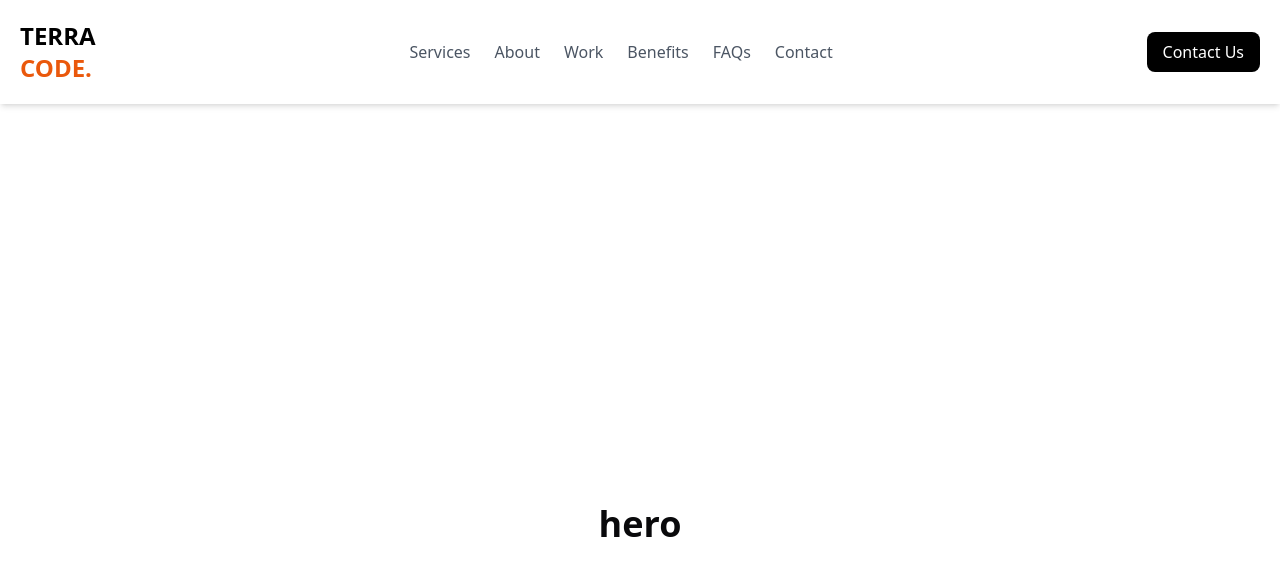
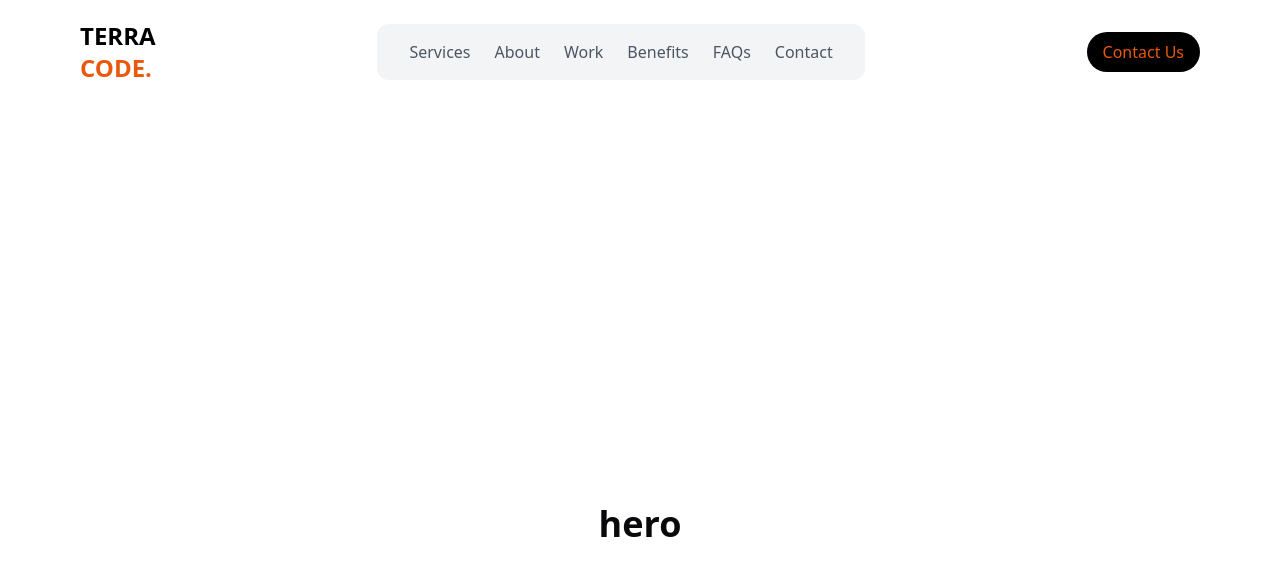
Before and after one commit to Terracode-Dev/Main-Site, a React (Vite) app: page / in a window 1280 px wide. Shown: the top 576 px of the page. Built offline with nearby package versions, Linux system fonts and the light colour scheme.

Commit message:
modify nav bar

```diff
--- a/src/components/navbar.tsx
+++ b/src/components/navbar.tsx
@@ -8,7 +8,7 @@ const Navbar: React.FC = () => {
   const toggleMenu = () => setMenuOpen(!menuOpen);
 
   return (
-    <nav className="flex items-center justify-between p-5 bg-white shadow-md">
+    <nav className="flex items-center justify-between px-5 py-5 bg-white lg:px-20 ">
       {/* Logo */}
       <div className="text-2xl font-bold text-gray-800">
         <span className="text-black">TERRA</span><br/>
@@ -16,7 +16,7 @@ const Navbar: React.FC = () => {
       </div>
 
       {/* Desktop Menu */}
-      <div className="hidden space-x-6 md:flex">
+      <div className="hidden px-8 py-4 space-x-6 bg-gray-100 rounded-xl md:flex">
         <ScrollLink to="services" smooth={true} duration={500} className="text-gray-600 cursor-pointer hover:text-orange-600">
           Services
         </ScrollLink>
@@ -39,19 +39,19 @@ const Navbar: React.FC = () => {
 
       {/* Contact Us Button */}
       <div className="hidden md:flex">
-        <ScrollLink to="contact" smooth={true} duration={500} className="px-4 py-2 text-white bg-black rounded-lg cursor-pointer hover:bg-gray-800">
+        <ScrollLink to="contact" smooth={true} duration={500} className="px-4 py-2 text-orange-600 bg-black cursor-pointer rounded-3xl hover:bg-gray-800">
           Contact Us
         </ScrollLink>
       </div>
 
       {/* Mobile Menu Button */}
       <button onClick={toggleMenu} className=" md:hidden">
-        {menuOpen ? <X /> : <div className='flex items-center gap-5 p-2 bg-gray-100 rounded-md'><h2 className='font-bold text-orange-600'>Home</h2><Logs /></div>}
+        {menuOpen ? <X /> : <div className='flex items-center gap-4 p-4 bg-gray-100 rounded-xl'><h2 className='text-2xl font-normal text-orange-600'>Home</h2><Logs /></div>}
       </button>
 
       {/* Mobile Dropdown Menu */}
       {menuOpen && (
-        <div className="absolute left-0 flex flex-col items-center w-full p-5 space-y-4 bg-white shadow-md top-16 md:hidden">
+        <div className="absolute left-0 flex flex-col items-center w-full p-5 space-y-4 bg-white top-20 md:hidden">
           <ScrollLink to="services" smooth={true} duration={500} className="text-gray-600 cursor-pointer hover:text-orange-600" onClick={toggleMenu}>
             Services
           </ScrollLink>
@@ -70,7 +70,9 @@ const Navbar: React.FC = () => {
           <ScrollLink to="contact" smooth={true} duration={500} className="text-gray-600 cursor-pointer hover:text-orange-600" onClick={toggleMenu}>
             Contact
           </ScrollLink>
-          <ScrollLink to="contact" smooth={true} duration={500} className="px-4 py-2 text-white bg-black rounded-lg cursor-pointer hover:bg-gray-800" onClick={toggleMenu}>
+
+          {/* Contact Us Button in mobile viwe */}
+          <ScrollLink to="contact" smooth={true} duration={500} className="px-10 py-2 text-orange-500 bg-black cursor-pointer rounded-xl hover:bg-gray-800" onClick={toggleMenu}>
             Contact Us
           </ScrollLink>
         </div>
```
